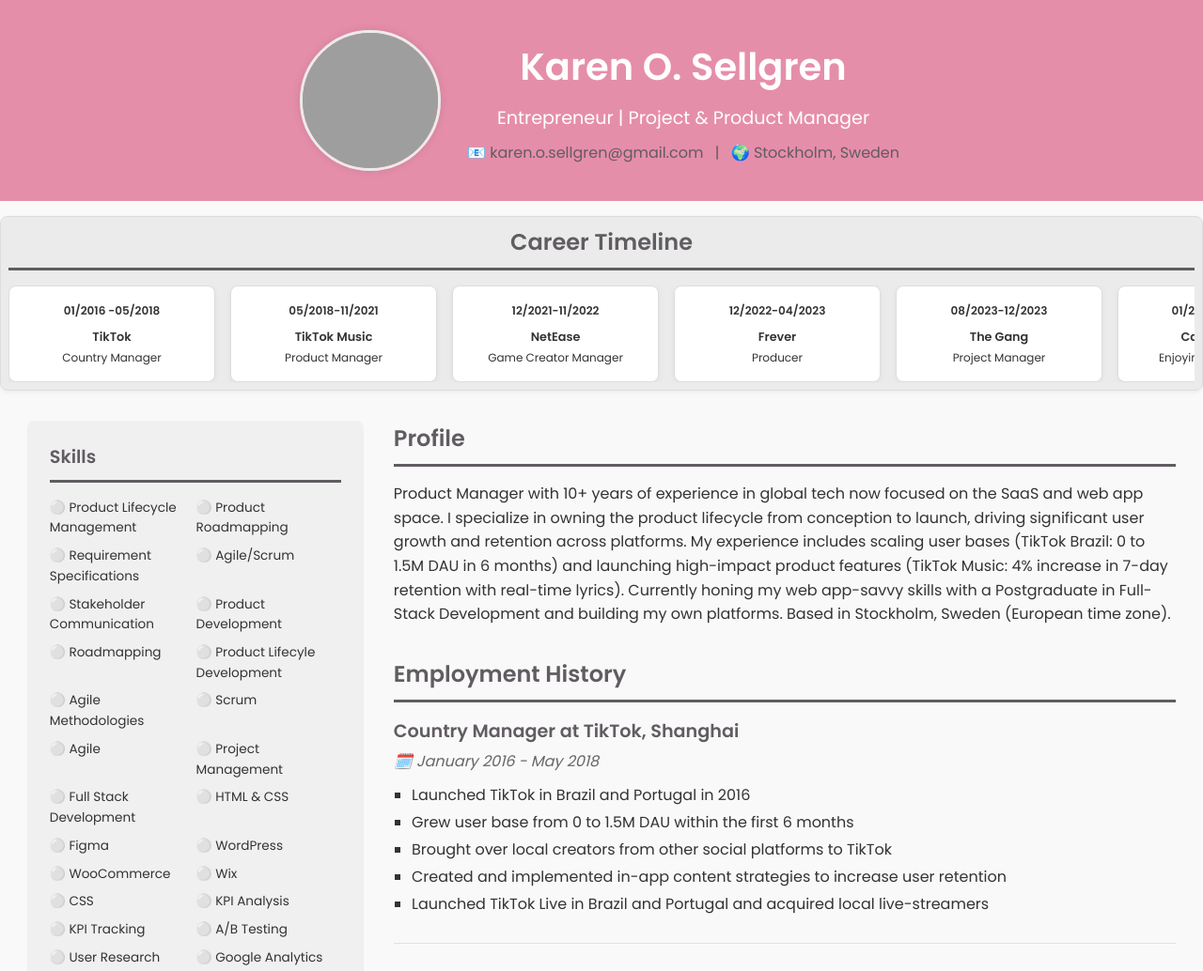
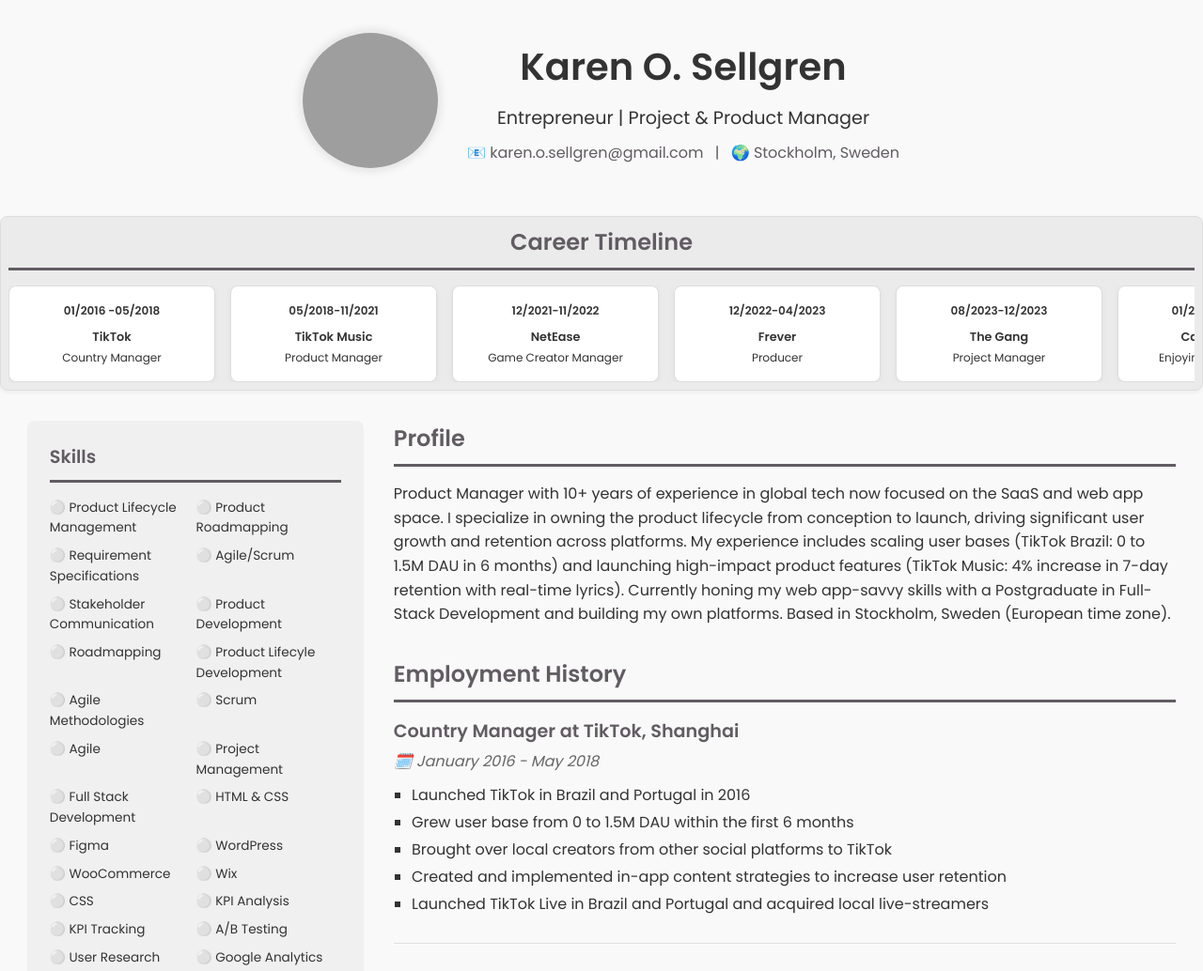
Before and after one commit to karensellgren/Curriculum, a plain HTML site: page index.html in a window 1280 px wide. Shown: the top 1034 px of the page at 94% size. Drawn offline with Linux system fonts and the light colour scheme; grey boxes are pictures that could not be loaded.

Commit message:
Add files via upload

```diff
--- a/style.css
+++ b/style.css
@@ -1,10 +1,10 @@
 :root {
-    --primary-color: #D96A9E;
+    --primary-color: #f9f9f9;
     --secondary-color: #615C62;
-    --background-color: #E58EAA;
+    --background-color: #f9f9f9;
     --background: #EBEBEB;
     --text-color: #333;
-    --color: #fff;
+    --color: #333;
     --circle-border-color: #EBEBEB;
 }
 
@@ -58,7 +58,7 @@
     width: 98%;
     display: flex;
     flex-direction: row;
-    max-width: 1325px;
+    /*max-width: 1325px;*/
     margin: 1rem auto;
     padding: 0 1rem;
     gap: 2rem;
@@ -223,7 +223,7 @@
     width: 100%;
     /* Changed from 90% for better small screen fit */
     margin-top: 1rem;
-    max-width: 1300px;
+    max-width: 1900px;
 }
 
 .timeline-horizontal {
```
